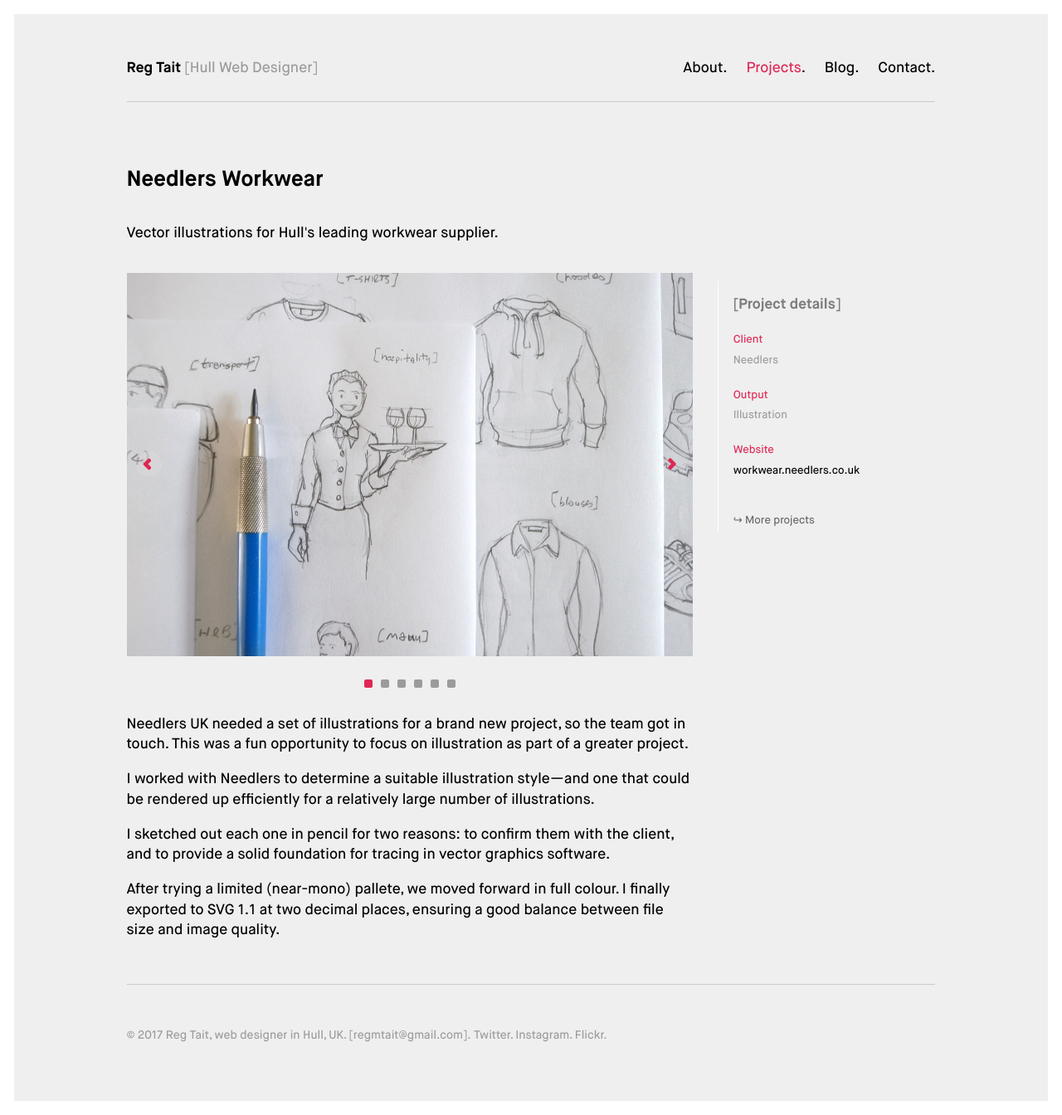
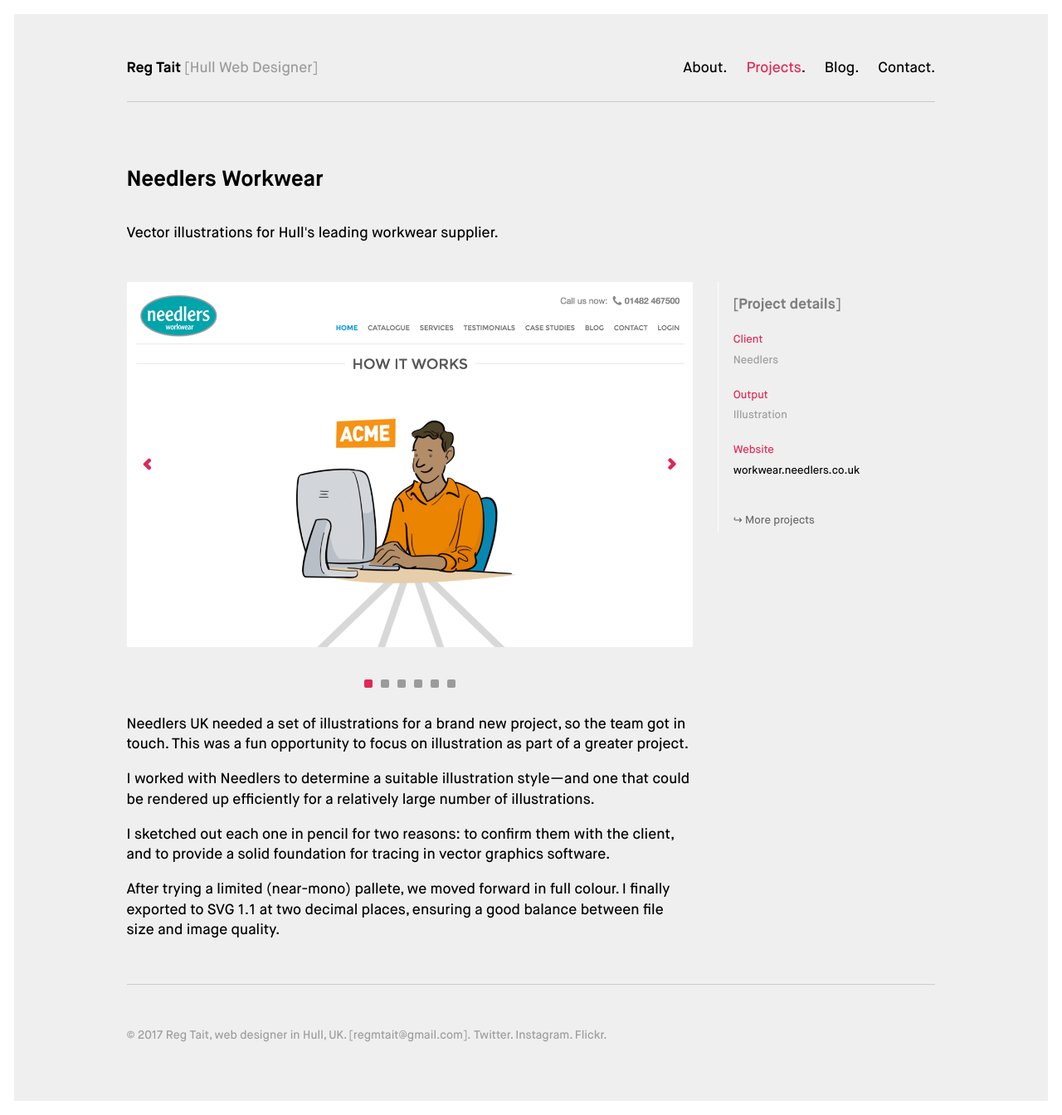
Before and after one commit to regmtait/regmtait.co.uk, a Jekyll site: the page built from _projects/needlers.md, in a window 1280 px wide. Shown: the whole page at 83% size. Built offline with Jekyll 4.4.1, drawn with Linux system fonts in a browser that asks for light colours.

Commit message:
Switched around the images

```diff
--- a/_projects/needlers.md
+++ b/_projects/needlers.md
@@ -11,7 +11,7 @@
 excerpt: Vector illustrations for Hull's leading workwear supplier
 
 client: Needlers
-coverimage: website-illustration-sketches-closeup.jpg
+coverimage: illos-live.png
 website: workwear.needlers.co.uk
 project-url: http://workwear.needlers.co.uk/
 
@@ -19,10 +19,10 @@
 - Illustration
 
 projectimages:
+- image-file: illos-live.png
+  image-alt: Vector illustrations on live website
 - image-file: website-illustration-sketches-closeup.jpg
   image-alt: Illustration for fast optimised websites in Yorkshire
-- image-file: illos-live.png
-  image-alt: Vector illustrations on live website
 - image-file: website-vector-illustration.png
   image-alt: Vector website illustration
 - image-file: vector-illustration-for-web.png
```
